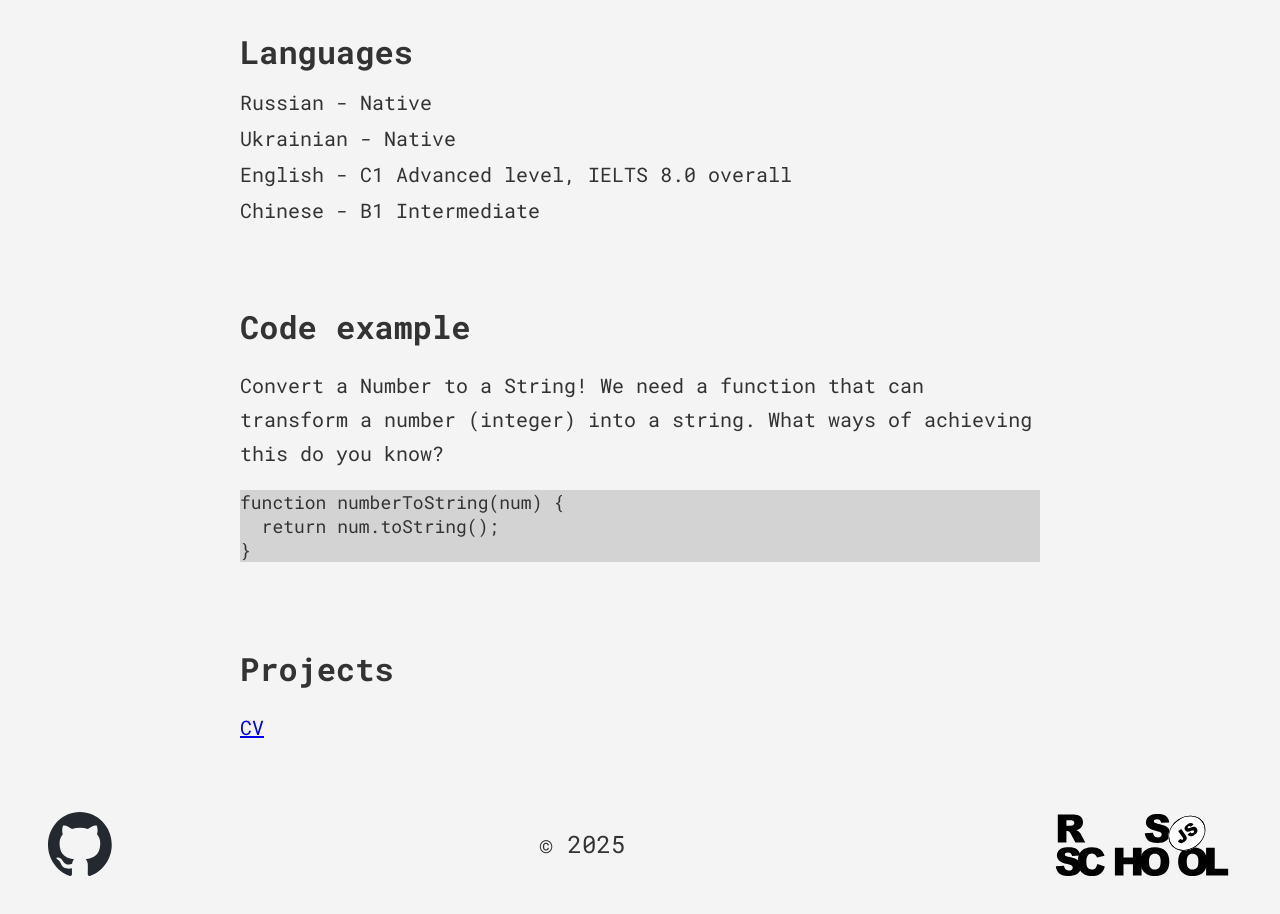
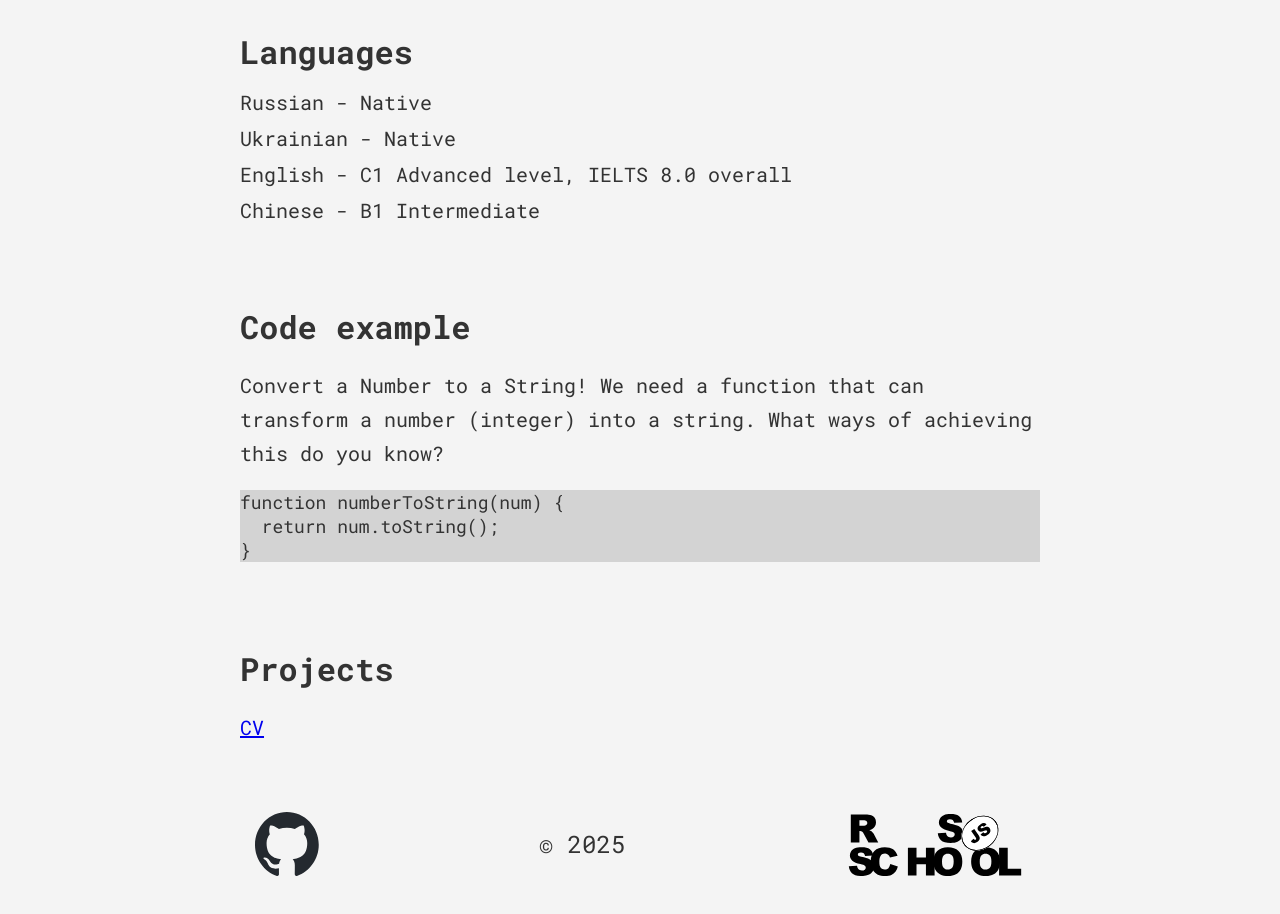
Before and after one commit to LeOKoloB/rsschool-cv, a plain HTML site: page index.html in a window 1280 px wide. Shown: the part 1821-2735 px from the top of the page. Drawn offline with Linux system fonts and the light colour scheme.

Commit message:
fix: fix footer logo positioning

```diff
--- a/index.html
+++ b/index.html
@@ -119,6 +119,7 @@
   </main>
 
   <footer class="footer">
+    <div class="container-footer">
       <a class="github-link" href="https://github.com/LeOKoloB">
         <img class="github-icon" src="assets/img/github-mark.svg" alt="github icon" height="64" width="64">
       </a>
@@ -126,6 +127,7 @@
       <a class="rsschool-link" href="https://rs.school/courses/javascript-ru">
         <img class="rsschool-icon" src="assets/img/rs-school-logo.svg" alt="rss icon" height="64" width="180">
       </a>
+    </div>
   </footer>
 </body>
 </html>
--- a/styles.css
+++ b/styles.css
@@ -129,3 +129,12 @@ h2{
   font-size: 18px;
   background-color: #D3D3D3;
 }
+
+.container-footer {
+  max-width: 960px;
+  display: flex;
+  justify-content: space-between;
+  align-items: center;
+  margin: 0 auto;
+  gap: 220px;
+}
```
Lines whose indentation alone changed are shown as unchanged.
